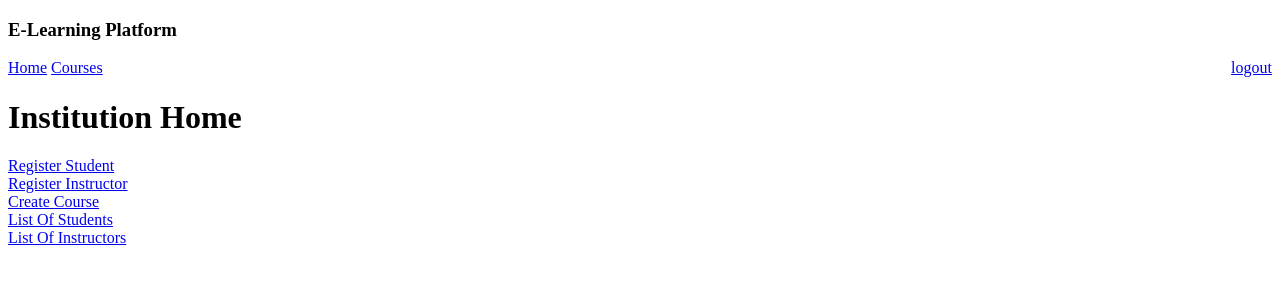
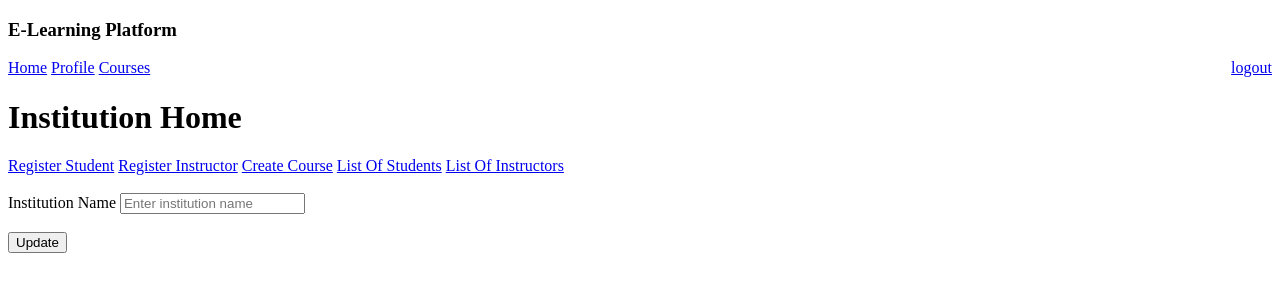
Before and after one commit to venkata-naveen-varma/Learning-Space-application, a Django app: a page that uses e_learn/templates/institution_home.html in a window 1280 px wide. Shown: the top 300 px of the page. Run offline with Django 4.2, Linux system fonts and the light colour scheme; a user stored in the database is signed in.

Commit message:
Assignment operations for Instructor

```diff
--- a/e_learn/models.py
+++ b/e_learn/models.py
@@ -53,9 +53,10 @@ class Notes(models.Model):
 class Assignment(models.Model):
     name = models.TextField()
     course = models.ForeignKey(Course, on_delete=models.CASCADE)
-    deadline = models.DateField()
+    deadline = models.DateTimeField(null=True)
     created_on = models.DateField(auto_now_add=True)
     assignment_doc = models.FileField()
+    content = models.TextField()
 
 class AssignmentGrades(models.Model):
     assignment = models.ForeignKey(Assignment, on_delete=models.CASCADE)
--- a/e_learn/templates/add_instructor_to_course.html
+++ b/e_learn/templates/add_instructor_to_course.html
@@ -3,6 +3,7 @@
 {% block body %}
     <a href="{% url 'complete_course_details' %}?course_id={{ course_details.id }}">Back</a>
     <a href="{% url 'institution_home' %}">Home</a>
+    <a href="{% url 'institution_home' %}?request_profile=True">Profile</a>
     <a href="{% url 'course_list' %}">Courses</a>
     <h3> Add Instructor to {{ course_details.name }}</h3>
     {% if msg %}
--- a/e_learn/templates/add_students_to_course.html
+++ b/e_learn/templates/add_students_to_course.html
@@ -3,6 +3,7 @@
 {% block body %}
     <a href="{% url 'complete_course_details' %}?course_id={{ course_details.id }}">Back</a>
     <a href="{% url 'institution_home' %}">Home</a>
+    <a href="{% url 'institution_home' %}?request_profile=True">Profile</a>
     <a href="{% url 'course_list' %}">Courses</a>
     <h3> Add Student to {{ course_details.name }}</h3>
     {% if msg %}
--- a/e_learn/templates/course_data_to_institution.html
+++ b/e_learn/templates/course_data_to_institution.html
@@ -2,6 +2,7 @@
 
 {% block body %}
     <a href="{% url 'institution_home' %}">Home</a>
+    <a href="{% url 'institution_home' %}?request_profile=True">Profile</a>
     <a href="{% url 'course_list' %}">Courses</a>
     <a href="{% url 'remove_course' %}?course_id={{ course_details.id }}">Remove course</a>
     <h3> Course: {{ course_details.name }}</h3>
--- a/e_learn/templates/course_list.html
+++ b/e_learn/templates/course_list.html
@@ -2,6 +2,7 @@
 
 {% block body %}
     <a href="{% url 'institution_home' %}">Home</a>
+    <a href="{% url 'institution_home' %}?request_profile=True">Profile</a>
     <h1>Courses</h1>
     {% if course_exist %}
         <table>
--- a/e_learn/templates/institution_home.html
+++ b/e_learn/templates/institution_home.html
@@ -2,12 +2,28 @@
 
 {% block body %}
     <a href="{% url 'institution_home' %}">Home</a>
+    <a href="{% url 'institution_home' %}?request_profile=True">Profile</a>
     <a href="{% url 'course_list' %}">Courses</a>
     <h1>Institution Home</h1>
-    <a href="{% url 'student_signup' %}">Register Student</a> <br>
-    <a href="{% url 'instructor_signup' %}">Register Instructor</a> <br>
-    <a href="{% url 'create_course' %}">Create Course</a> <br>
-    <a href="{% url 'student_list' %}">List Of Students</a> <br>
+    <a href="{% url 'student_signup' %}">Register Student</a>
+    <a href="{% url 'instructor_signup' %}">Register Instructor</a>
+    <a href="{% url 'create_course' %}">Create Course</a>
+    <a href="{% url 'student_list' %}">List Of Students</a>
     <a href="{% url 'instructor_list' %}">List Of Instructors</a> <br>
+    {% if requested_profile %}
+        <a href="{% url 'institution_home' %}?req_update_profile=True">Update Profile</a>
+        <h3> Details </h3>
+        Institution Name: {{ user_details.first_name }}
+        <br>Email: {{ user_details.email }}
+    {% endif %}
+    {% if req_update_profile %}
+        <br>
+        <form action="{% url 'institution_home' %}" method="POST"> {% csrf_token %}
+            <label> Institution Name </label>
+            <input type="text" name="institution_name" placeholder="Enter institution name" value="{{ user_details.first_name }}" required/> <br> <br>
+            <button type="submit">Update</button>
+        </form>
+    {% endif %}
+
     <br> <br> {{ msg }}
 {% endblock %}
--- a/e_learn/templates/institution_users_list.html
+++ b/e_learn/templates/institution_users_list.html
@@ -2,6 +2,8 @@
 
 {% block body %}
     <a href="{% url 'institution_home' %}">Home</a>
+    <a href="{% url 'institution_home' %}?request_profile=True">Profile</a>
+    <a href="{% url 'course_list' %}">Courses</a>
 
     {% if student_exist %}
         <h1>Students</h1>
--- a/e_learn/views.py
+++ b/e_learn/views.py
@@ -155,6 +155,29 @@ def logout_user(request):
 @login_required(login_url='institution_login')
 def institution_home(request):
     """ Institution's Home Page, path=institution/home """
+    send_data = {}
+    requested_profile = request.GET.get('request_profile')
+    req_update_profile = request.GET.get('req_update_profile')
+    if req_update_profile is not None:
+        send_data['user_details'] = request.user
+        send_data['req_update_profile'] = True
+        return render(request, 'institution_home.html', send_data)
+    # update profile details
+    if request.method == 'POST':
+        institution_name = request.POST.get('institution_name')
+        user_details = User.objects.get(pk=request.user.id)
+        institution_details = Institution.objects.get(user=request.user)
+        user_details.first_name = institution_name
+        institution_details.name = institution_name
+        user_details.save()
+        institution_details.save()
+        requested_profile = True
+        send_data['msg'] = 'Profile updated successfully.'
+    # display profile details
+    if requested_profile is not None:
+        send_data['user_details'] = User.objects.get(pk=request.user.id)
+        send_data['requested_profile'] = True
+        return render(request, 'institution_home.html', send_data)
     return render(request, 'institution_home.html')
 
 def user_courses(request):
@@ -178,7 +201,9 @@ def student_home(request):
 
 @login_required(login_url='login')
 def instructor_home(request):
-    """ Instructor's Home Page, path=instructor/home """
+    """ Instructor's Home Page, path=instructor/home
+    features: profile, home, Course list
+    """
     courses_lst = user_courses(request)
     send_data = {}
     requested_profile = request.GET.get('request_profile')
@@ -458,19 +483,36 @@ def course_notes(course_id):
     except Exception as e:
         return None
 
+def course_assignments(course_id):
+    """ function to fetch all assignments of a course """
+    try:
+        assignments_data = Assignment.objects.filter(course=course_id)
+        if len(assignments_data) == 0 or assignments_data is None:
+            return None
+        return assignments_data
+    except Exception as e:
+        return None
+
 @login_required(login_url='login')
 def instructor_course_details(request):
-    """ display course details(notes, assignments, students) for instructor(user), path='instructor/course' with different query parameters """
+    """ display course details(notes, assignments, students) for instructor(user), path='instructor/course' with different query parameters
+    features: Course details, Students, Lectures(notes), Assignment
+    """
     course_id = request.GET.get('course_id')
     req_students = request.GET.get('request_students')
     req_notes = request.GET.get('request_notes')
+    req_assignments = request.GET.get('request_assignments')
+    req_assignment_create = request.GET.get('request_assignment_create')
+    req_update_assignment = request.GET.get('request_update_assignment')
     req_notes_create = request.GET.get('request_notes_create')
     req_update_notes = request.GET.get('request_update_notes')
     req_remove_notes = request.GET.get('remove_notes')
+    req_remove_assignment = request.GET.get('remove_assignment')
     course_data = Course.objects.get(pk=course_id)
     send_data = {"course_details": course_data}
     requested_notes = False
     requested_students = False
+    requested_assignments = False
     if req_students is not None:
         requested_students = True
         send_data['requested_students'] = True
@@ -480,36 +522,92 @@ def instructor_course_details(request):
     elif req_notes_create is not None:
         send_data['requested_notes_create'] = True
         return render(request, 'course_data_to_instructor.html', send_data)
-    # Add new notes
+    elif req_assignment_create is not None:
+        send_data['requested_assignment_create'] = True
+        return render(request, 'course_data_to_instructor.html', send_data)
+    # perform database operations for lecture notes and assignments
     elif request.method == 'POST':
-        notes_name = request.POST.get('notes_name')
-        notes_content = request.POST.get('notes_content')
-        # create a new notes record
-        if request.GET.get('update') is None:
-            new_notes = Notes(name=notes_name, content=notes_content, course=course_data)
-            new_notes.save()
-        # update a notes record
+        # Add new notes
+        if request.GET.get('notes'):
+            notes_name = request.POST.get('notes_name')
+            notes_content = request.POST.get('notes_content')
+            # create a new notes record
+            if request.GET.get('update') is None:
+                new_notes = Notes(name=notes_name, content=notes_content, course=course_data)
+                new_notes.save()
+            # update a notes record
+            else:
+                notes_id = request.GET.get('notes_id')
+                notes_obj = Notes.objects.get(pk=notes_id)
+                notes_obj.name = notes_name
+                notes_obj.content = notes_content
+                notes_obj.save()
+            # display all notes
+            requested_notes = True
+            send_data['requested_notes'] = requested_notes
+        # Add new assignment
         else:
-            notes_id = request.GET.get('notes_id')
+            assignment_name = request.POST.get('assignment_name')
+            assignment_content = request.POST.get('assignment_content')
+            assignment_deadline = request.POST.get('assignment_deadline')
+            # create a new assignment record
+            if request.GET.get('update') is None:
+                new_assignment = Assignment(name=assignment_name, content=assignment_content, deadline=assignment_deadline, course=course_data)
+                new_assignment.save()
+            # update an assignment record
+            else:
+                assignment_id = request.GET.get('assignment_id')
+                assignment_obj = Assignment.objects.get(pk=assignment_id)
+                assignment_obj.name = assignment_name
+                assignment_obj.content = assignment_content
+                assignment_obj.deadline = assignment_deadline
+                assignment_obj.save()
+            # display all assignments
+            requested_assignments = True
+            send_data['requested_assignments'] = requested_assignments
+    elif req_remove_notes is not None:
+        notes_id = request.GET.get('notes_id')
+        try:
             notes_obj = Notes.objects.get(pk=notes_id)
-            notes_obj.name = notes_name
-            notes_obj.content = notes_content
-            notes_obj.save()
+            notes_obj.delete()
+        except Exception as e:
+            pass
         # display all notes
         requested_notes = True
         send_data['requested_notes'] = requested_notes
-    elif req_remove_notes is not None:
-        notes_id = request.GET.get('notes_id')
-        notes_obj = Notes.objects.get(pk=notes_id)
-        notes_obj.delete()
-        # display all notes
-        requested_notes = True
-        send_data['requested_notes'] = requested_notes
+    elif req_remove_assignment is not None:
+        assignment_id = request.GET.get('assignment_id')
+        try:
+            assignment_obj = Assignment.objects.get(pk=assignment_id)
+            assignment_obj.delete()
+        except Exception as e:
+            pass
+        # display all assignment
+        requested_assignments = True
+        send_data['requested_assignments'] = requested_assignments
     elif req_update_notes is not None:
         notes_id = request.GET.get('notes_id')
         notes_details = Notes.objects.get(pk=notes_id)
         send_data['requested_update_notes'] = True
         send_data['notes_details'] = notes_details
+        return render(request, 'course_data_to_instructor.html', send_data)
+    elif req_assignments is not None:
+        requested_assignments = True
+        send_data['requested_assignments'] = True
+    elif req_update_assignment is not None:
+        assignment_id = request.GET.get('assignment_id')
+        assignment_details = Assignment.objects.get(pk=assignment_id)
+        send_data['requested_update_assignment'] = True
+        send_data['assignment_details'] = assignment_details
+        return render(request, 'course_data_to_instructor.html', send_data)
+
+    # display assignments of a course
+    if requested_assignments:
+        assignments_data = course_assignments(course_id)
+        if assignments_data is None:
+            send_data['msg'] = "No assignments created for this course."
+            return render(request, 'course_data_to_instructor.html', send_data)
+        send_data['assignment_list'] = assignments_data
         return render(request, 'course_data_to_instructor.html', send_data)
 
     # display notes of a course
```
Also changed, not shown: e_learn/templates/course_data_to_instructor.html (+64 -2 lines), db.sqlite3, e_learn/migrations/0009_assignment_content_alter_assignment_created_on_and_more.py (added), e_learn/migrations/0010_alter_assignment_deadline.py (added), e_learn/migrations/0011_alter_assignment_deadline.py (added).
